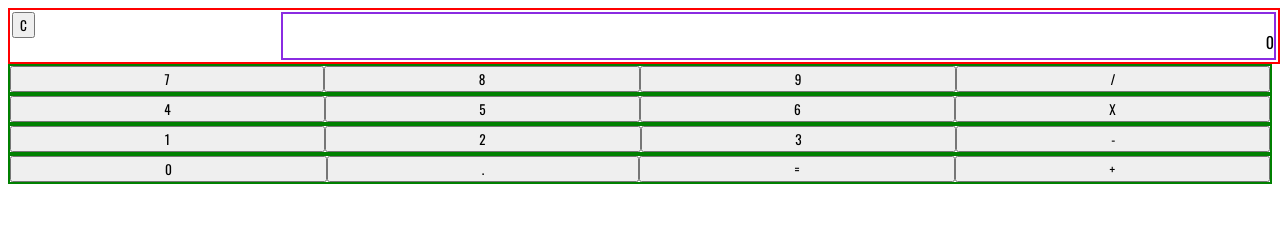
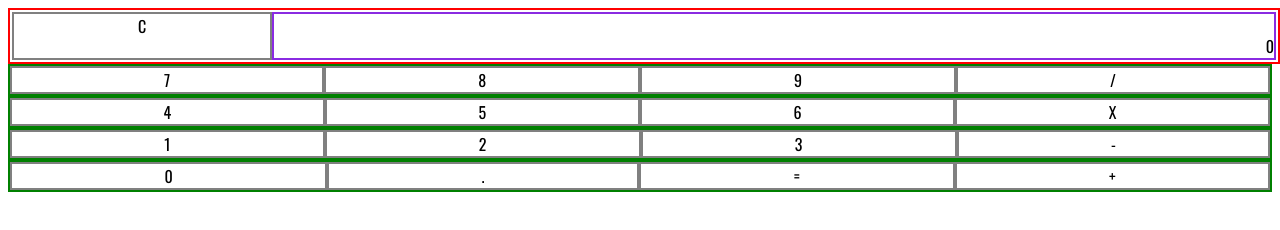
Before and after one commit to Momentum-Team-18/js-calculator-SLehew, a plain HTML site: page index.html in a window 1280 px wide. Drawn offline with nearby package versions, Linux system fonts and the light colour scheme.

Commit message:
added math.js and clear button funtionality

```diff
--- a/index.html
+++ b/index.html
@@ -4,42 +4,38 @@
     <meta charset="UTF-8" />
     <meta http-equiv="X-UA-Compatible" content="IE=edge" />
     <meta name="viewport" content="width=device-width, initial-scale=1.0" />
-    <link rel="stylesheet" href="main.css" />
-    <link rel="stylesheet" href="main.js" />
+    <link rel="stylesheet" href="main.css" defer />
+    <script src="main.js" defer></script>
     <title>Calculator</title>
   </head>
   <body id="calculatorContainer">
     <div class="topRow">
-      <div class="clear">
-        <button>C</button>
-      </div>
-      <div class="answerBox">
-        <p>0</p>
-      </div>
+      <div class="clear">C</div>
+      <div id="answerBox">0</div>
     </div>
     <div class="buttonRows">
-      <button class="numButton">7</button>
-      <button class="numButton">8</button>
-      <button class="numButton">9</button>
-      <button class="divButton">/</button>
+      <div class="numButtons">7</div>
+      <div class="numButtons">8</div>
+      <div class="numButtons">9</div>
+      <div class="divButton">/</div>
     </div>
     <div class="buttonRows">
-      <button class="numButton">4</button>
-      <button class="numButton">5</button>
-      <button class="numButton">6</button>
-      <button class="multiplyButton">X</button>
+      <div class="numButtons">4</div>
+      <div class="numButtons">5</div>
+      <div class="numButtons">6</div>
+      <div class="numButtons">X</div>
     </div>
     <div class="buttonRows">
-      <button class="numButton">1</button>
-      <button class="numButton">2</button>
-      <button class="numButton">3</button>
-      <button class="subtractButton">-</button>
+      <div class="numButtons">1</div>
+      <div class="numButtons">2</div>
+      <div class="numButtons">3</div>
+      <div class="numButtons">-</div>
     </div>
     <div class="buttonRows">
-      <button class="numButton">0</button>
-      <button class="numButton">.</button>
-      <button class="equalsButton">=</button>
-      <button class="addButton">+</button>
+      <div class="numButtons">0</div>
+      <div class="numButtons">.</div>
+      <div class="equalsButton">=</div>
+      <div class="numButtons">+</div>
     </div>
   </body>
 </html>
--- a/main.css
+++ b/main.css
@@ -21,9 +21,11 @@ html * {font-family: Oswald, Georgia, serif}
 .clear {
     justify-content: flex-start;
     flex-grow: 1;
+    text-align: center;
+    border: 2px solid gray;
 
 }
-.answerBox {
+#answerBox {
     text-align: right;
     border: 2px solid blueviolet;
     align-content: end;
@@ -38,26 +40,38 @@ html * {font-family: Oswald, Georgia, serif}
 
 }
 
-.numButton {
+.numButtons {
     flex-grow: 1;
+    border: 2px solid gray;
+    text-align: center;
 }
 
 .divButton {
     flex-grow: 1;
+    border: 2px solid gray;
+    text-align: center;
 }
 
 .multiplyButton {
     flex-grow: 1;
+    border: 2px solid gray;
+    text-align: center;
 }
 
 .subtractButton {
     flex-grow: 1;
+    border: 2px solid gray;
+    text-align: center;
 }
 
 .equalsButton {
     flex-grow: 1;
+    border: 2px solid gray;
+    text-align: center;
 }
 
 .addButton {
     flex-grow: 1;
+    border: 2px solid gray;
+    text-align: center;
 }
--- a/main.js
+++ b/main.js
@@ -0,0 +1,28 @@
+// Event Listeners
+let clear = document.querySelector(".clear");
+console.log (clear)
+
+clear.addEventListener('click', (event) => {
+    console.log (event.target)
+});
+
+let numButtons =
+document.querySelectorAll(".numButtons");
+console.log (numButtons)
+
+let answerBox = document.querySelector("#answerBox")
+
+let problem = ""
+
+for (let numButton of numButtons) {
+    numButton.addEventListener("click", (event) => {
+        console.log(event.target.innerText);
+        problem += event.target.innerText
+        answerBox.innerText= problem;
+    });
+
+}
+
+
+
+// Functions
```
